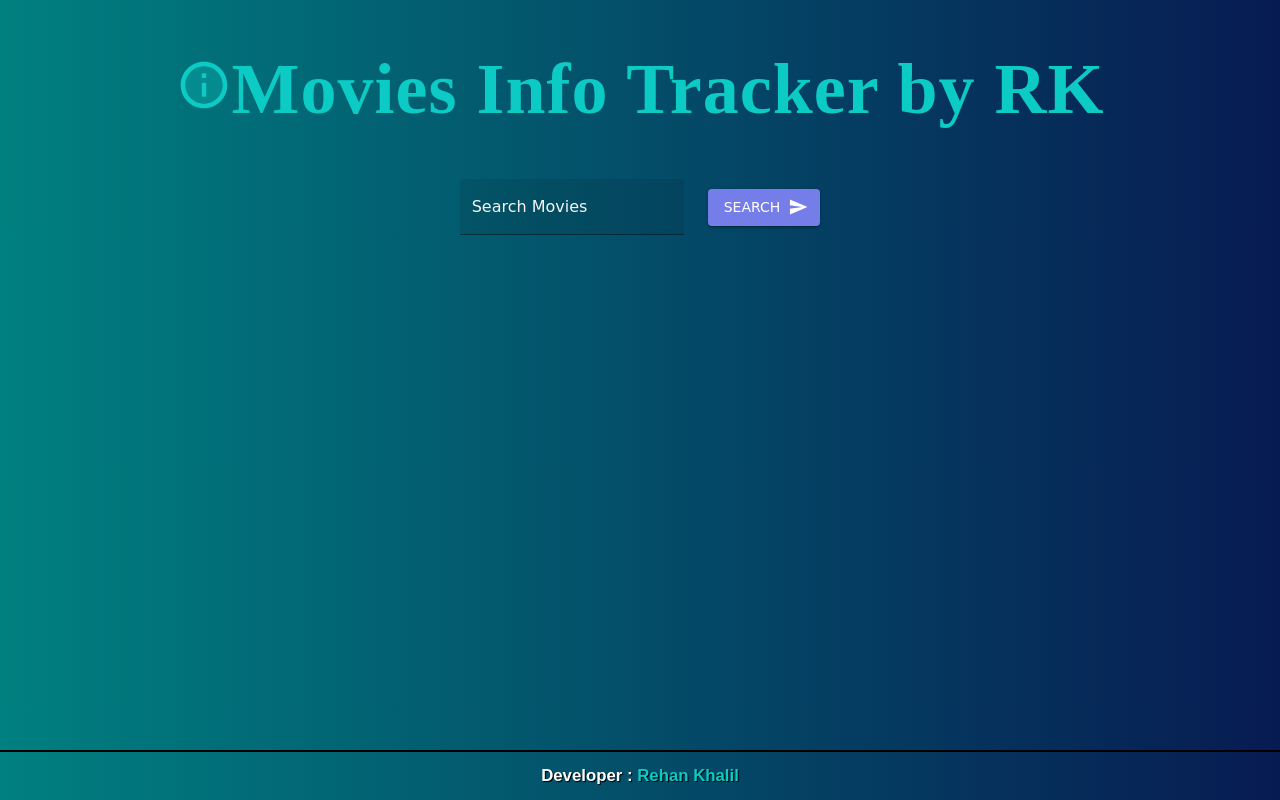
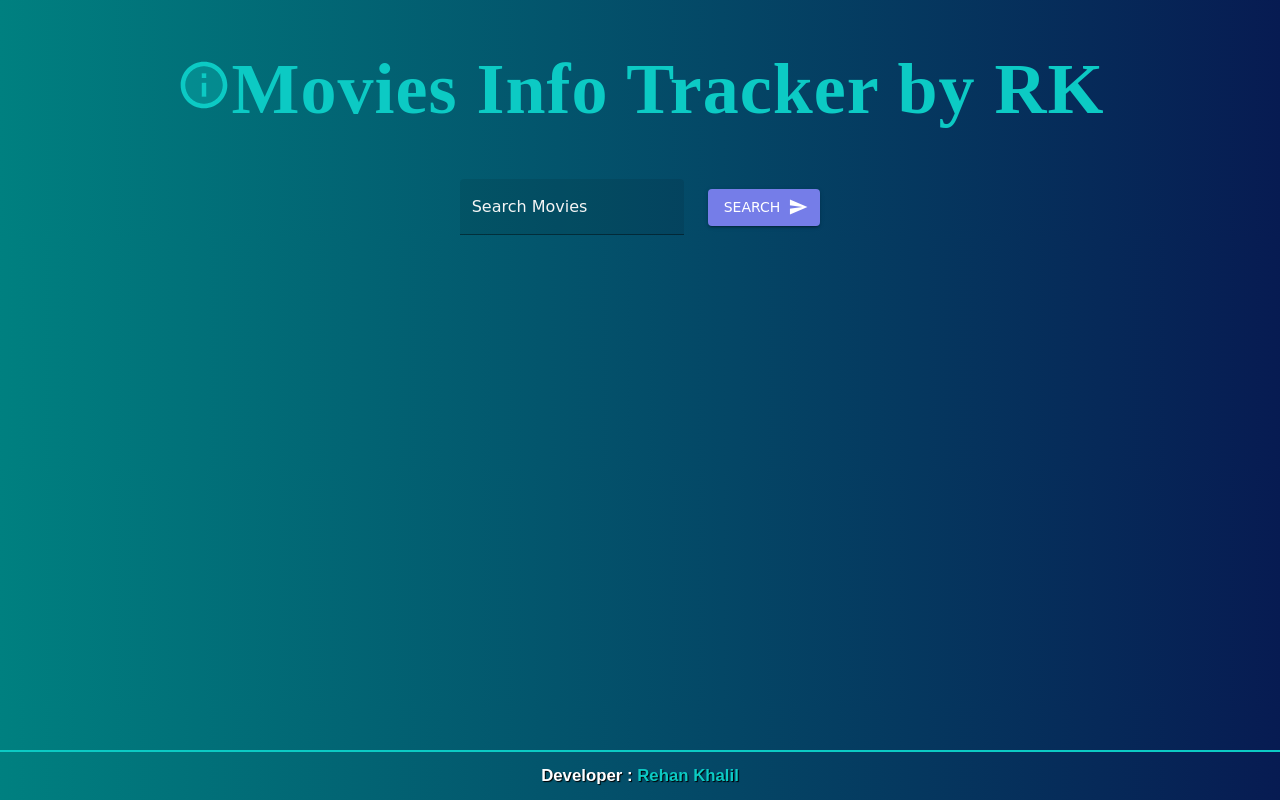
Before and after one commit to Rehankhalil462/OMDB-MOVIES-INFO-TRACKER, a React (Create React App) app: page / in a window 1280 px wide. Built offline with nearby package versions, Linux system fonts and the light colour scheme; a web font is replaced by a local one.

Commit message:
little bit color modification

```diff
--- a/src/components/Footer/footer.css
+++ b/src/components/Footer/footer.css
@@ -2,37 +2,28 @@
 .footer-container {
   font-family: 'Exo 2', sans-serif;
   display: flex;
-  color: black;
   font-size: 0.7rem;
-  /* background: rgb(58, 55, 55); */
-  /* padding: 2rem; */
 
-  border-top: 2px solid black;
+  border-top: 2px solid #0ccac4;
   align-items: center;
   justify-content: space-evenly;
   width: 100%;
-  /* height: 8vh; */
 }
 .footer-containerfix {
   position: fixed;
   left: 0;
   bottom: 0;
   width: 100%;
-  /* background-color: red; */
   color: white;
   text-align: center;
   font-family: 'Exo 2', sans-serif;
   display: flex;
-  color: black;
   font-size: 0.7rem;
-  /* background: rgb(58, 55, 55); */
-  /* padding: 2rem; */
 
-  border-top: 2px solid black;
+  border-top: 2px solid #0ccac4;
   align-items: center;
   justify-content: space-evenly;
   width: 100%;
-  /* height: 8vh; */
 }
 
 .footer-containerfix a {
```
Also changed, not shown: 1 other file (tests, documents, lock files or other folders).
